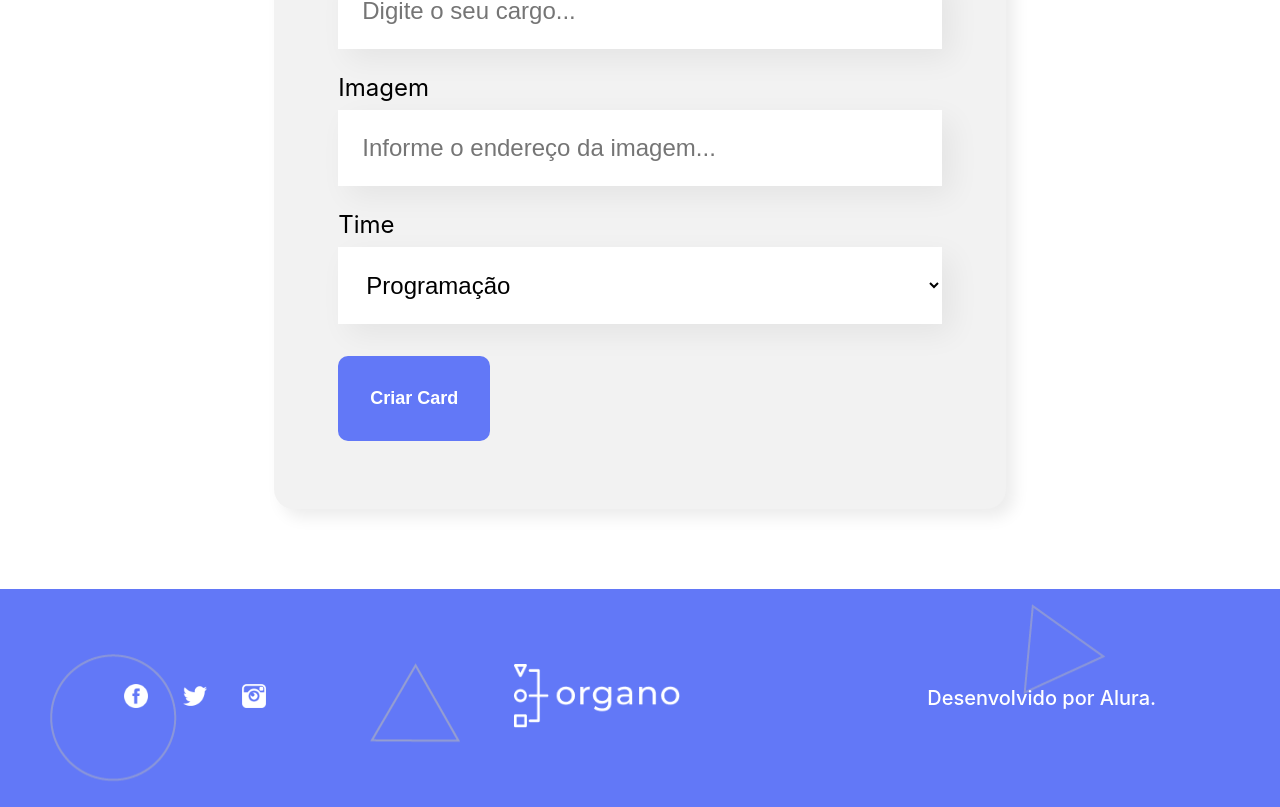
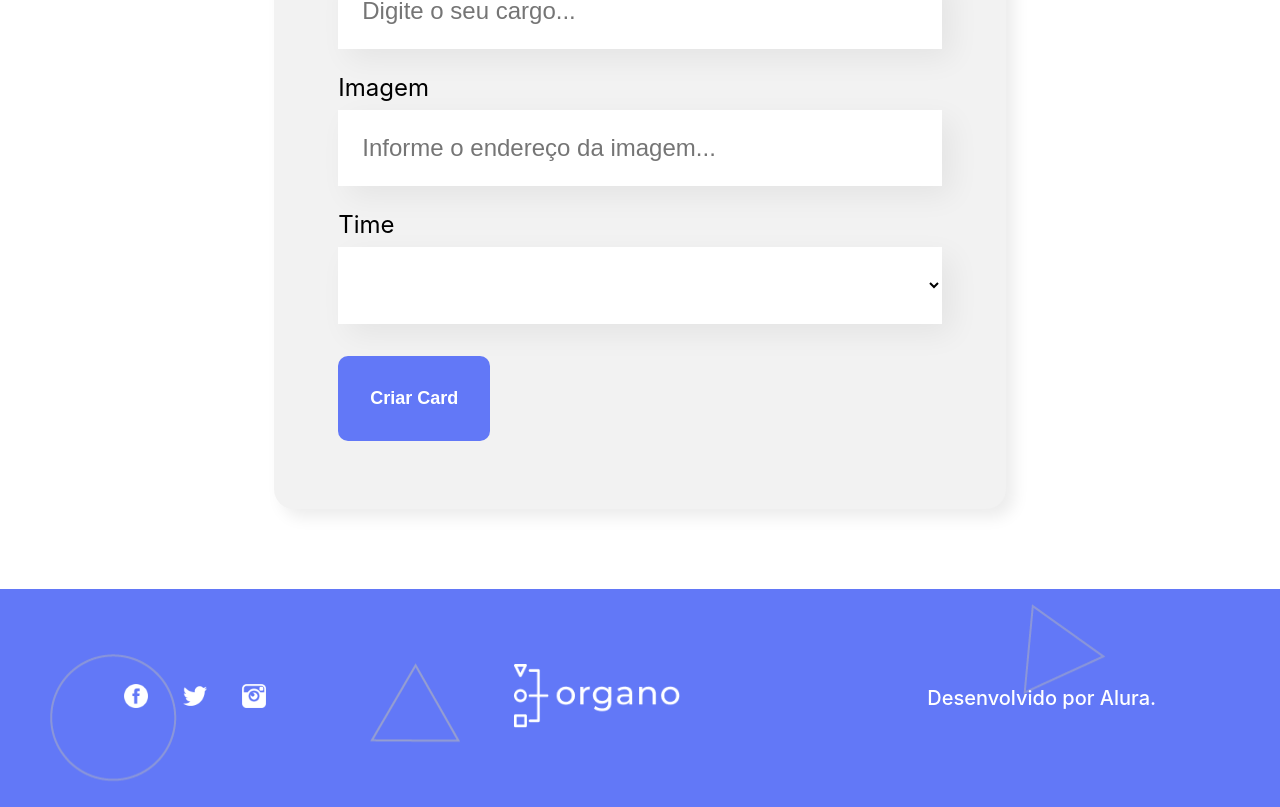
Before and after one commit to tenoriobn/organo-react, a React (Create React App) app: page / in a window 1280 px wide. Shown: the part 888-1695 px from the top of the page. Built offline with nearby package versions, Linux system fonts and the light colour scheme.

Commit message:
Corrigindo bugs

```diff
--- a/src/App.js
+++ b/src/App.js
@@ -47,7 +47,6 @@
   const [colaboradores, setColaboradores] = useState([])
 
   const aoNovoColaboradorAdicionado = (colaborador) => {
-    console.log(colaborador)
     setColaboradores([...colaboradores, colaborador])
   }
 
--- a/src/componentes/Colaborador/index.js
+++ b/src/componentes/Colaborador/index.js
@@ -1,9 +1,9 @@
 import './Colaborador.css';
 
-const Colaborador = ( { nome, imagem, cargo }) => {
+const Colaborador = ( { nome, imagem, cargo, corDeFundo }) => {
     return (
         <div className="colaborador">
-            <div className="cabecalho">
+            <div className="cabecalho" style={ {backgroundColor: corDeFundo} }>
                 <img src={imagem} alt={nome}></img>
             </div>
 
--- a/src/componentes/ListaSuspensa/index.js
+++ b/src/componentes/ListaSuspensa/index.js
@@ -4,8 +4,9 @@
     return (
         <div className="lista-suspensa">
             <label>{props.label}</label>
-            <select value={props.valor} onChange={evento => props.aoAlterado(evento.target.value)} required={props.obrigatorio}>
+            <select onChange={evento => props.aoAlterado(evento.target.value)} required={props.obrigatorio} value={props.valor}>
                 {props.itens.map(item =><option key={item}>{item}</option>)}
+                <option value=""></option>
             </select>
         </div>
     )
--- a/src/componentes/Rodape/Rodape.css
+++ b/src/componentes/Rodape/Rodape.css
@@ -1,4 +1,4 @@
-.rodape {
+.footer {
     background-color: #6278F7;
     background-image: url(../../../public/imagens/fundo.png);
     background-size: cover center;
--- a/src/componentes/Rodape/index.js
+++ b/src/componentes/Rodape/index.js
@@ -2,7 +2,7 @@
 
 const Rodape = () => {
     return (
-        <footer className="rodape">
+        <footer className="footer">
             <section className="container__social">
                 <ul className="social">
                     <li>
--- a/src/componentes/Time/index.js
+++ b/src/componentes/Time/index.js
@@ -6,7 +6,7 @@
         (props.colaboradores.length > 0) ? <section className="time" style={{backgroundColor: props.corSecundaria}}>
             <h3 style={{borderColor: props.corPrimaria}}>{props.nome}</h3>
             <div className="colaboradores">
-                {props.colaboradores.map( colaborador => <Colaborador nome={colaborador.nome} cargo={colaborador.cargo} imagem={colaborador.imagem} />)}
+                {props.colaboradores.map( colaborador => <Colaborador key={colaborador.nome} nome={colaborador.nome} cargo={colaborador.cargo} imagem={colaborador.imagem} corDeFundo={props.corPrimaria} />)}
             </div>
         </section>
         : ''
```
